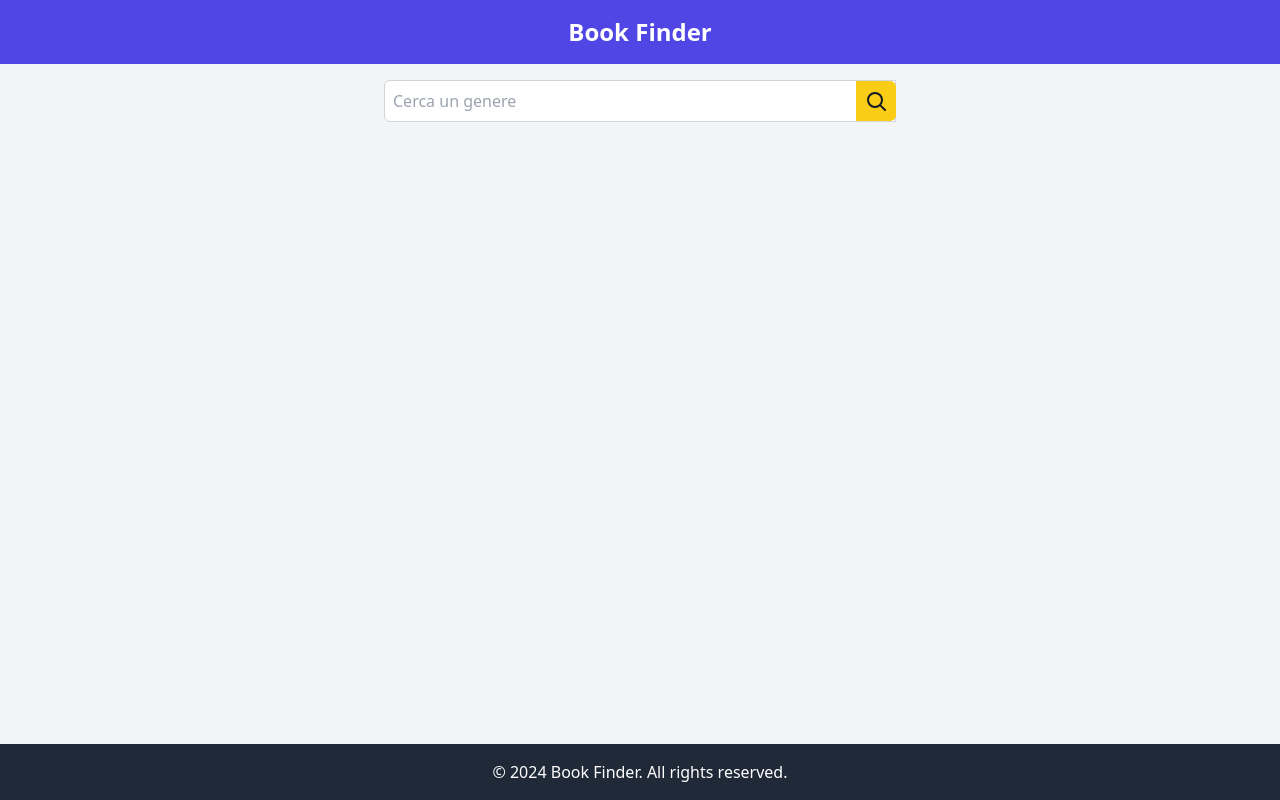
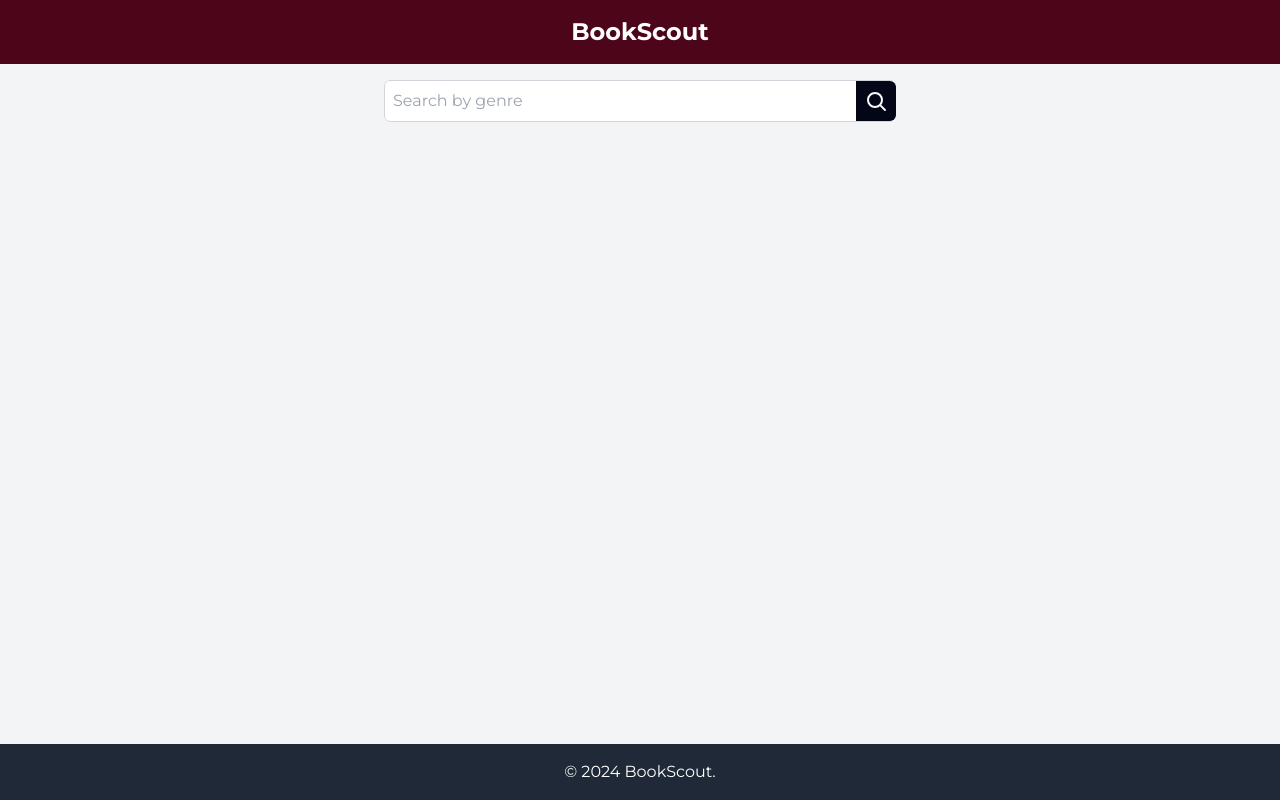
Before and after one commit to Tommaso-Desiato/BookScout, a website built with webpack: page src/index.html in a window 1280 px wide. Built offline with nearby package versions, Linux system fonts and the light colour scheme.

Commit message:
Added font + restyle

```diff
--- a/src/index.html
+++ b/src/index.html
@@ -4,10 +4,18 @@
     <meta charset="UTF-8" />
     <meta name="viewport" content="width=device-width, initial-scale=1.0" />
     <title><%= htmlWebpackPlugin.options.title %></title>
+    <link rel="preconnect" href="https://fonts.googleapis.com" />
+    <link rel="preconnect" href="https://fonts.gstatic.com" crossorigin />
+    <link
+      href="https://fonts.googleapis.com/css2?family=Montserrat:ital,wght@0,100..900;1,100..900&display=swap"
+      rel="stylesheet"
+    />
   </head>
-  <body class="bg-gray-100 text-gray-900 flex flex-col min-h-screen">
-    <header class="bg-indigo-600 text-white p-4 flex justify-center">
-      <h1 class="text-2xl font-bold">Book Finder</h1>
+  <body
+    class="bg-gray-100 text-gray-900 flex flex-col min-h-screen font-montserrat"
+  >
+    <header class="bg-rose-950 text-white p-4 flex justify-center">
+      <h1 class="text-2xl font-bold">BookScout</h1>
     </header>
 
     <main class="container mx-auto p-4 flex-1 flex flex-col items-center">
@@ -15,16 +23,18 @@
         id="search-box"
         class="w-full max-w-lg flex flex-col items-center space-y-4 sm:flex-row sm:space-y-0 sm:space-x-4 mb-4"
       >
-        <div class="relative flex items-center w-full sm:max-w-lg">
+        <div
+          class="relative flex items-center w-full sm:max-w-lg rounded-md overflow-hidden"
+        >
           <input
             id="search-bar"
             type="text"
-            placeholder="Cerca un genere"
-            class="border border-gray-300 p-2 rounded-l-md sm:rounded-none sm:rounded-l-md w-full"
+            placeholder="Search by genre"
+            class="border border-gray-300 p-2 rounded-l-md w-full"
           />
           <button
             type="submit"
-            class="absolute right-0 bg-yellow-400 text-gray-900 p-2 rounded-r-md"
+            class="absolute right-0 bg-slate-950 hover:bg-slate-900 text-slate-50 p-2 rounded-r-md"
           >
             <svg
               xmlns="http://www.w3.org/2000/svg"
@@ -52,7 +62,7 @@
     </main>
 
     <footer class="bg-gray-800 text-white p-4 text-center">
-      <p>&copy; 2024 Book Finder. All rights reserved.</p>
+      <p>&copy; 2024 BookScout.</p>
     </footer>
   </body>
 </html>
--- a/src/index.js
+++ b/src/index.js
@@ -50,13 +50,13 @@ const fetchBooks = (event, offset = 0, isNewSearch = false) => {
 
       const returnTopBtn = document.createElement("button");
       returnTopBtn.innerHTML = `<button id="return-top"
-      class= "bg-indigo-600 text-white rounded-full w-10 h-10 shadow-lg hover:bg-indigo-700 transition transition-opacity opacity-0 pointer-events-none fixed bottom-10 right-4 flex items-center justify-center">
+      class= "bg-slate-950 text-white rounded-full w-10 h-10 shadow-lg hover:bg-slate-900 transition transition-opacity opacity-0 pointer-events-none fixed bottom-10 right-4 flex items-center justify-center">
         <svg class="w-6 h-6" fill="none" stroke="currentColor" viewBox="0 0 24 24" xmlns="http://www.w3.org/2000/svg">
         <path stroke-linecap="round" stroke-linejoin="round" stroke-width="2" d="M5 10l7-7m0 0l7 7m-7-7v18"></path>
         </svg>
       </button>`;
       loadMoreBtn.innerHTML = `<button id="load-more"
-      class= "bg-indigo-600 text-white py-2 px-4 rounded">
+      class= "bg-slate-950 hover:bg-slate-900 shadow-lg text-white py-2 px-4 rounded">
       Load More
       </button>`;
       const loadMoreBtnContainer = document.getElementById(
--- a/tailwind.config.js
+++ b/tailwind.config.js
@@ -2,6 +2,9 @@
 module.exports = {
   content: ["./src/**/*.{html,js}"],
   theme: {
+    fontFamily: {
+      montserrat: "Montserrat, sans-serif",
+    },
     extend: {},
   },
   plugins: [],
--- a/webpack.config.js
+++ b/webpack.config.js
@@ -8,7 +8,7 @@ module.exports = {
   },
   plugins: [
     new HtmlWebpackPlugin({
-      title: "Book Finder",
+      title: "BookScout",
       template: "./src/index.html",
     }),
   ],
```
